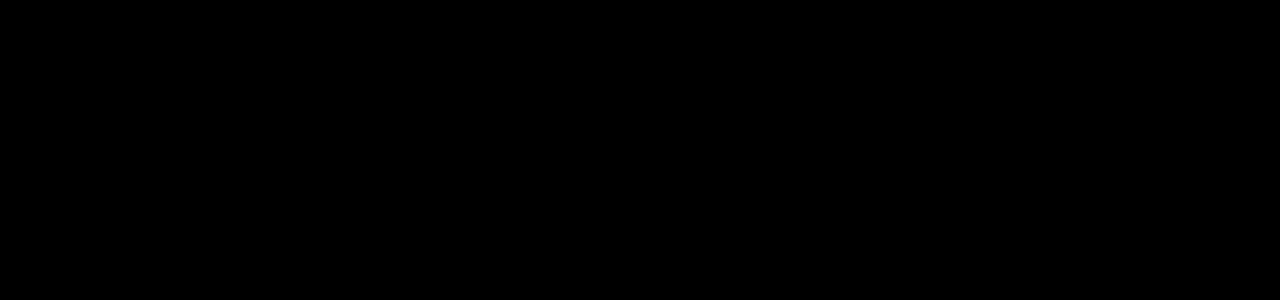
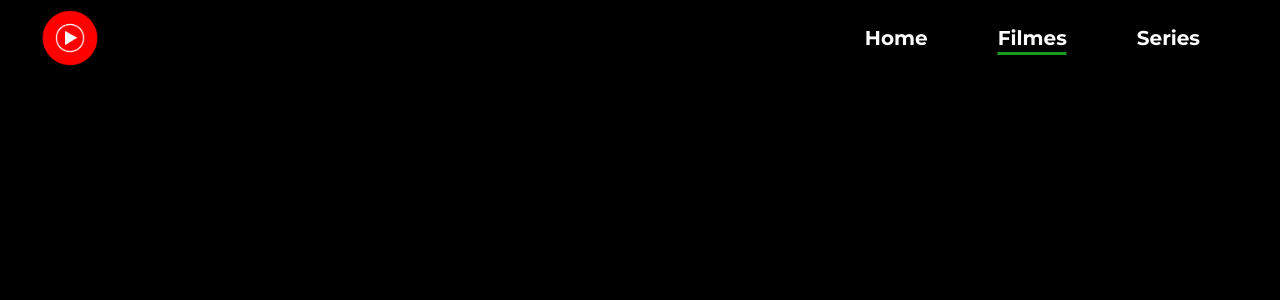
Before and after one commit to afrguilherme/react-playmovies, a React (Vite) app: page /filmes in a window 1280 px wide. Shown: the top 300 px of the page. Built offline with nearby package versions, Linux system fonts and the light colour scheme.

Commit message:
Sliders and Header added

```diff
--- a/index.html
+++ b/index.html
@@ -5,11 +5,12 @@
     <meta name="viewport" content="width=device-width, initial-scale=1.0" />
     <link rel="preconnect" href="https://fonts.googleapis.com" />
     <link rel="preconnect" href="https://fonts.gstatic.com" crossorigin />
+    <link rel="icon" href="./public/favicon.ico" />
     <link
       href="https://fonts.googleapis.com/css2?family=Montserrat:wght@100;300;500;700&family=Roboto:wght@100;300;400;500;700&display=swap"
       rel="stylesheet"
     />
-    <title>DevMovies</title>
+    <title>Play Movies</title>
   </head>
   <body>
     <div id="root"></div>
--- a/src/components/Button/styles.js
+++ b/src/components/Button/styles.js
@@ -8,7 +8,7 @@ const buttonStyles = css`
   padding: 10px 20px;
   cursor: pointer;
   font-size: 20px;
-  font-weight: 500;
+  font-weight: 700;
 
   &:hover {
     color: #ff0000;
--- a/src/components/Card/index.jsx
+++ b/src/components/Card/index.jsx
@@ -4,8 +4,8 @@ import { getImages } from "../../utils/getImages"
 function Card({ item }) {
   return (
     <Container>
-      <img src={getImages(item.poster_path)} />
-      <h3>{item.original_title}</h3>
+      <img src={getImages(item.poster_path || item.profile_path || "")} />
+      <h3>{item.title || item.name}</h3>
     </Container>
   )
 }
--- a/src/components/Card/styles.js
+++ b/src/components/Card/styles.js
@@ -14,7 +14,7 @@ export const Container = styled.div`
 
   h3 {
     color: #ffffff;
-    margin-top: 15px;
+    margin: 15px 0;
     text-align: center;
   }
 `
--- a/src/components/Header/index.jsx
+++ b/src/components/Header/index.jsx
@@ -1,14 +1,37 @@
+import { useState } from "react"
 import Logo from "../../assets/logo.png"
 
+import { Container, Menu, Li } from "./styles"
+
+import { Link, useLocation } from "react-router-dom"
+
 function Header() {
+  const { pathname } = useLocation()
+  const [changeBackground, setChangeBackground] = useState(false)
+
+  window.onscroll = () => {
+    if (window.pageYOffset > 200) {
+      setChangeBackground(true)
+    } else {
+      setChangeBackground(false)
+    }
+  }
+
   return (
-    <div>
-      <img
-        src={Logo}
-        alt="header-logo"
-        style={{ width: "100px", background: "transparent" }}
-      />
-    </div>
+    <Container $changeBackground={changeBackground}>
+      <img src={Logo} alt="header-logo" />
+      <Menu>
+        <Li $isActive={pathname === "/"}>
+          <Link to="/">Home</Link>
+        </Li>
+        <Li $isActive={pathname.includes("filmes")}>
+          <Link to="/filmes">Filmes</Link>
+        </Li>
+        <Li $isActive={pathname.includes("series")}>
+          <Link to="/series">Series</Link>
+        </Li>
+      </Menu>
+    </Container>
   )
 }
 
--- /dev/null
+++ b/src/components/Header/styles.js
@@ -0,0 +1,53 @@
+import styled from "styled-components"
+
+export const Container = styled.div`
+  z-index: 99;
+  position: fixed;
+  top: 0;
+  padding: 10px 80px 10px 20px;
+  display: flex;
+  justify-content: space-between;
+  align-items: center;
+  width: 100%;
+  background-color: ${(props) =>
+    props.$changeBackground ? "#000000" : "transparent"};
+  transition: background-color 0.2s ease-in-out;
+
+  img {
+    width: 100px;
+  }
+`
+
+export const Menu = styled.ul`
+  display: flex;
+  list-style: none;
+  gap: 70px;
+`
+
+export const Li = styled.li`
+  font-weight: 600;
+  font-size: 20px;
+  position: relative;
+  cursor: pointer;
+
+  a {
+    text-decoration: none;
+    color: #ffffff;
+  }
+
+  &::after {
+    content: "";
+    height: 3px;
+    width: ${(props) => (props.$isActive ? "100%" : "0")};
+    background-color: #189b20;
+    position: absolute;
+    bottom: -5px;
+    left: 50%;
+    transform: translateX(-50%);
+    transition: width 0.5s ease-in-out;
+  }
+
+  &:hover::after {
+    width: 100%;
+  }
+`
--- /dev/null
+++ b/src/components/Modal/index.jsx
@@ -0,0 +1,11 @@
+import { Container } from "./styles"
+
+function Modal(movieId) {
+  return (
+    <Container>
+      <div>{movieId}</div>
+    </Container>
+  )
+}
+
+export default Modal
--- /dev/null
+++ b/src/components/Modal/styles.js
@@ -0,0 +1,3 @@
+import styled from "styled-components"
+
+export const Container = styled.div``
--- a/src/components/Slider/index.jsx
+++ b/src/components/Slider/index.jsx
@@ -3,9 +3,6 @@ import { Swiper, SwiperSlide } from "swiper/react"
 import Card from "../Card"
 
 function Slider({ info, title }) {
-  console.log(info)
-  console.log(info)
-
   return (
     <>
       <Container>
--- a/src/components/Slider/styles.js
+++ b/src/components/Slider/styles.js
@@ -8,7 +8,7 @@ export const Container = styled.div`
   h2 {
     color: #ffffff;
     font-size: 24px;
-    margin: 50px 0 10px;
+    margin: 20px 0 10px;
   }
 
   .swiper-wrapper {
--- a/src/containers/Home/index.jsx
+++ b/src/containers/Home/index.jsx
@@ -10,10 +10,14 @@ import Button from "../../components/Button"
 import { useState, useEffect } from "react"
 import Slider from "../../components/Slider"
 import { getImages } from "../../utils/getImages"
+import Modal from "../../components/Modal"
 
 function Home() {
   const [movie, setMovie] = useState()
   const [topMovies, setTopMovies] = useState()
+  const [topSeries, setTopSeries] = useState()
+  const [popularSeries, setPopularSeries] = useState()
+  const [topPeople, setTopPeople] = useState()
 
   useEffect(() => {
     async function getMovies() {
@@ -32,14 +36,42 @@ function Home() {
       setTopMovies(results)
     }
 
+    async function getTopSeries() {
+      const {
+        data: { results },
+      } = await api.get("/tv/top_rated")
+
+      setTopSeries(results)
+    }
+
+    async function getPopularSeries() {
+      const {
+        data: { results },
+      } = await api.get("/tv/popular")
+
+      setPopularSeries(results)
+    }
+
+    async function getTopPeople() {
+      const {
+        data: { results },
+      } = await api.get("/person/popular")
+
+      setTopPeople(results)
+    }
+
     getMovies()
     getTopMovies()
+    getTopSeries()
+    getPopularSeries()
+    getTopPeople()
   }, [])
 
   return (
     <>
       {movie && (
         <Background $img={getImages(movie.backdrop_path)}>
+          <Modal />
           <Container>
             <Info>
               <h1>{movie.title}</h1>
@@ -57,6 +89,11 @@ function Home() {
       )}
 
       {topMovies && <Slider info={topMovies} title={"Top Filmes"} />}
+      {topSeries && <Slider info={topSeries} title={"Top Series"} />}
+      {popularSeries && (
+        <Slider info={popularSeries} title={"Series Populares"} />
+      )}
+      {topPeople && <Slider info={topPeople} title={"Top Artistas"} />}
     </>
   )
 }
--- a/src/layout/DefaultLayout.jsx
+++ b/src/layout/DefaultLayout.jsx
@@ -1,10 +1,10 @@
 import { Outlet } from "react-router-dom"
-// import Header from "../components/Header"
+import Header from "../components/Header"
 
 function DefaultLayout() {
   return (
     <>
-      {/* <Header /> */}
+      <Header />
       <Outlet />
     </>
   )
```
Also changed, not shown: src/assets/logo.png, 1 other file (tests, documents, lock files or other folders).
